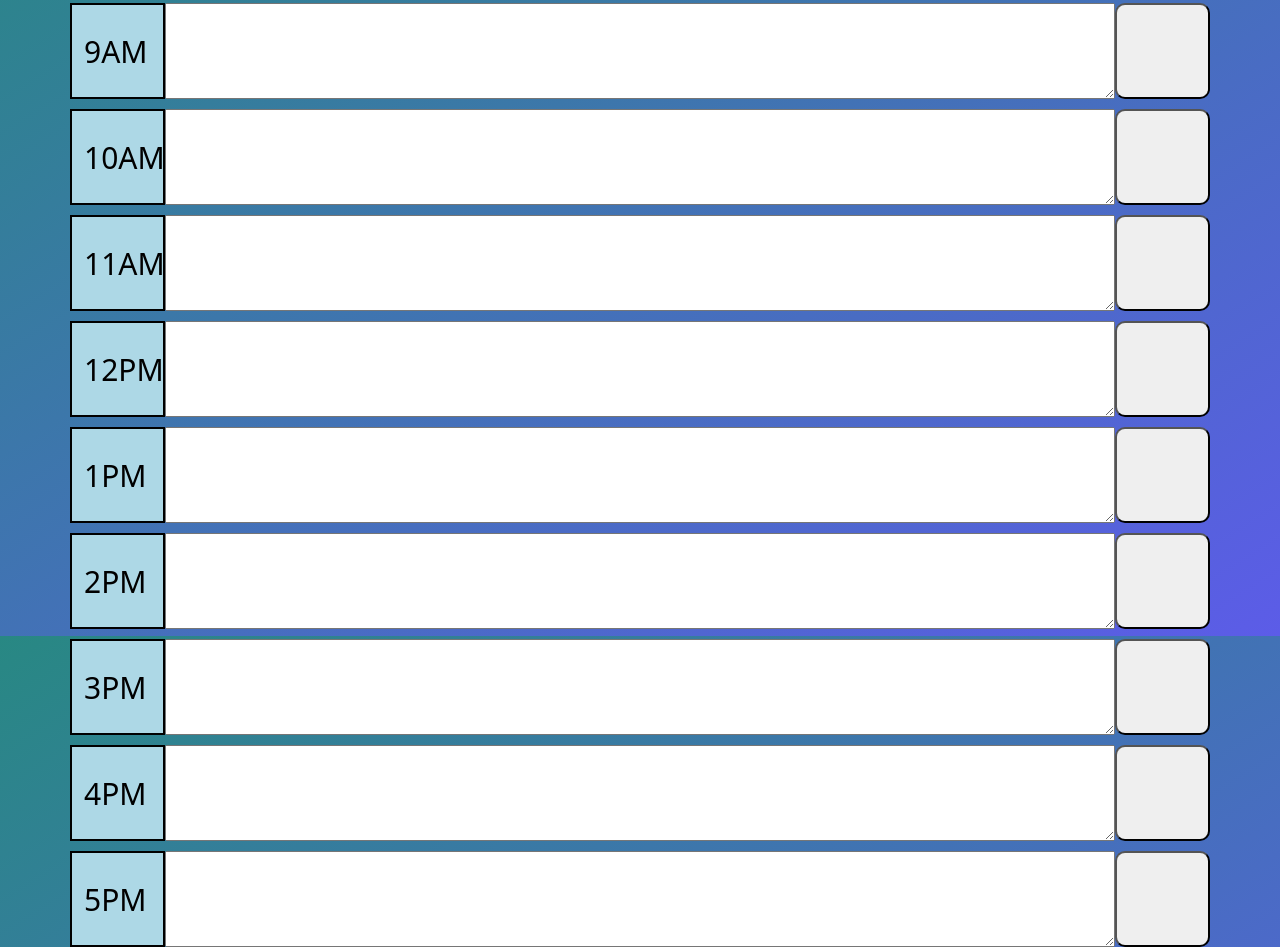
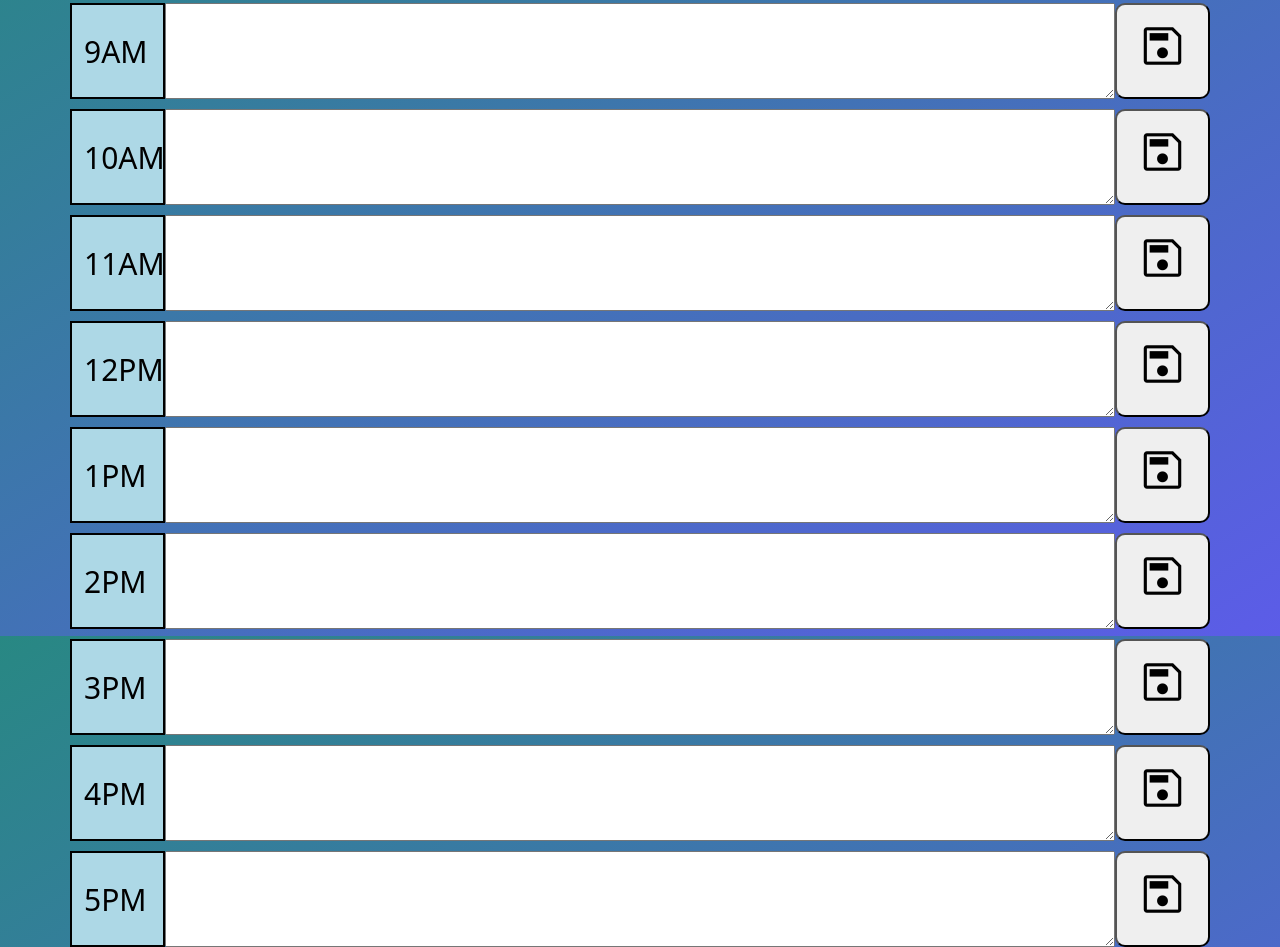
Before and after one commit to NotGrid/Work-Day-Scheduler, a plain HTML site: page index.html in a window 1280 px wide. Shown: the part 164-1111 px from the top of the page. Drawn offline with nearby package versions, Linux system fonts and the light colour scheme.

Commit message:
added save icons to all buttons

```diff
--- a/index.html
+++ b/index.html
@@ -9,6 +9,7 @@
     <link href="https://cdn.jsdelivr.net/npm/bootstrap@5.2.0-beta1/dist/css/bootstrap.min.css" rel="stylesheet"
         integrity="sha384-0evHe/X+R7YkIZDRvuzKMRqM+OrBnVFBL6DOitfPri4tjfHxaWutUpFmBp4vmVor" crossorigin="anonymous">
     <link rel="stylesheet" href="style.css">
+    <link rel="stylesheet" href="https://fonts.googleapis.com/css2?family=Material+Symbols+Outlined:opsz,wght,FILL,GRAD@20..48,100..700,0..1,-50..200" />
     <script type="text/javascript" src="https://cdnjs.cloudflare.com/ajax/libs/moment.js/2.29.3/moment.min.js"></script>
 </head>
 
@@ -24,7 +25,7 @@
           <div class="col-md-1 hour">9AM</div>
           <textarea class="col-md-10 description"></textarea>
           <button class="save-btn col-md-1">
-            <i class="fas fa-save"></i>
+            <i class="material-symbols-outlined" style="font-size: 50px;">save</i>
           </button>
         </div>
 
@@ -32,7 +33,7 @@
           <div class="col-md-1 hour">10AM</div>
           <textarea class="col-md-10 description"></textarea>
           <button class="save-btn col-md-1">
-            <i class="fas fa-save"></i>
+            <i class="material-symbols-outlined" style="font-size: 50px;">save</i>
           </button>
         </div>
 
@@ -40,7 +41,7 @@
           <div class="col-md-1 hour">11AM</div>
           <textarea class="col-md-10 description"></textarea>
           <button class="save-btn col-md-1">
-            <i class="fas fa-save"></i>
+            <i class="material-symbols-outlined" style="font-size: 50px;">save</i>
           </button>
         </div>
 
@@ -48,7 +49,7 @@
           <div class="col-md-1 hour">12PM</div>
           <textarea class="col-md-10 description"></textarea>
           <button class="save-btn col-md-1">
-            <i class="fas fa-save"></i>
+            <i class="material-symbols-outlined" style="font-size: 50px;">save</i>
           </button>
         </div>
 
@@ -56,7 +57,7 @@
           <div class="col-md-1 hour">1PM</div>
           <textarea class="col-md-10 description"></textarea>
           <button class="save-btn col-md-1">
-            <i class="fas fa-save"></i>
+            <i class="material-symbols-outlined" style="font-size: 50px;">save</i>
           </button>
         </div>
 
@@ -64,7 +65,7 @@
           <div class="col-md-1 hour">2PM</div>
           <textarea class="col-md-10 description"></textarea>
           <button class="save-btn col-md-1">
-            <i class="fas fa-save"></i>
+            <i class="material-symbols-outlined" style="font-size: 50px;">save</i>
           </button>
         </div>
 
@@ -72,7 +73,7 @@
           <div class="col-md-1 hour">3PM</div>
           <textarea class="col-md-10 description"></textarea>
           <button class="save-btn col-md-1">
-            <i class="fas fa-save"></i>
+            <i class="material-symbols-outlined" style="font-size: 50px;">save</i>
           </button>
         </div>
 
@@ -80,7 +81,7 @@
           <div class="col-md-1 hour">4PM</div>
           <textarea class="col-md-10 description"></textarea>
           <button class="save-btn col-md-1">
-            <i class="fas fa-save"></i>
+            <i class="material-symbols-outlined" style="font-size: 50px;">save</i>
           </button>
         </div>
 
@@ -88,7 +89,7 @@
           <div class="col-md-1 hour">5PM</div>
           <textarea class="col-md-10 description"></textarea>
           <button class="save-btn col-md-1">
-            <i class="fas fa-save"></i>
+            <i class="material-symbols-outlined" style="font-size: 50px;">save</i>
           </button>
         </div>
     <script src="script.js"></script>
```
